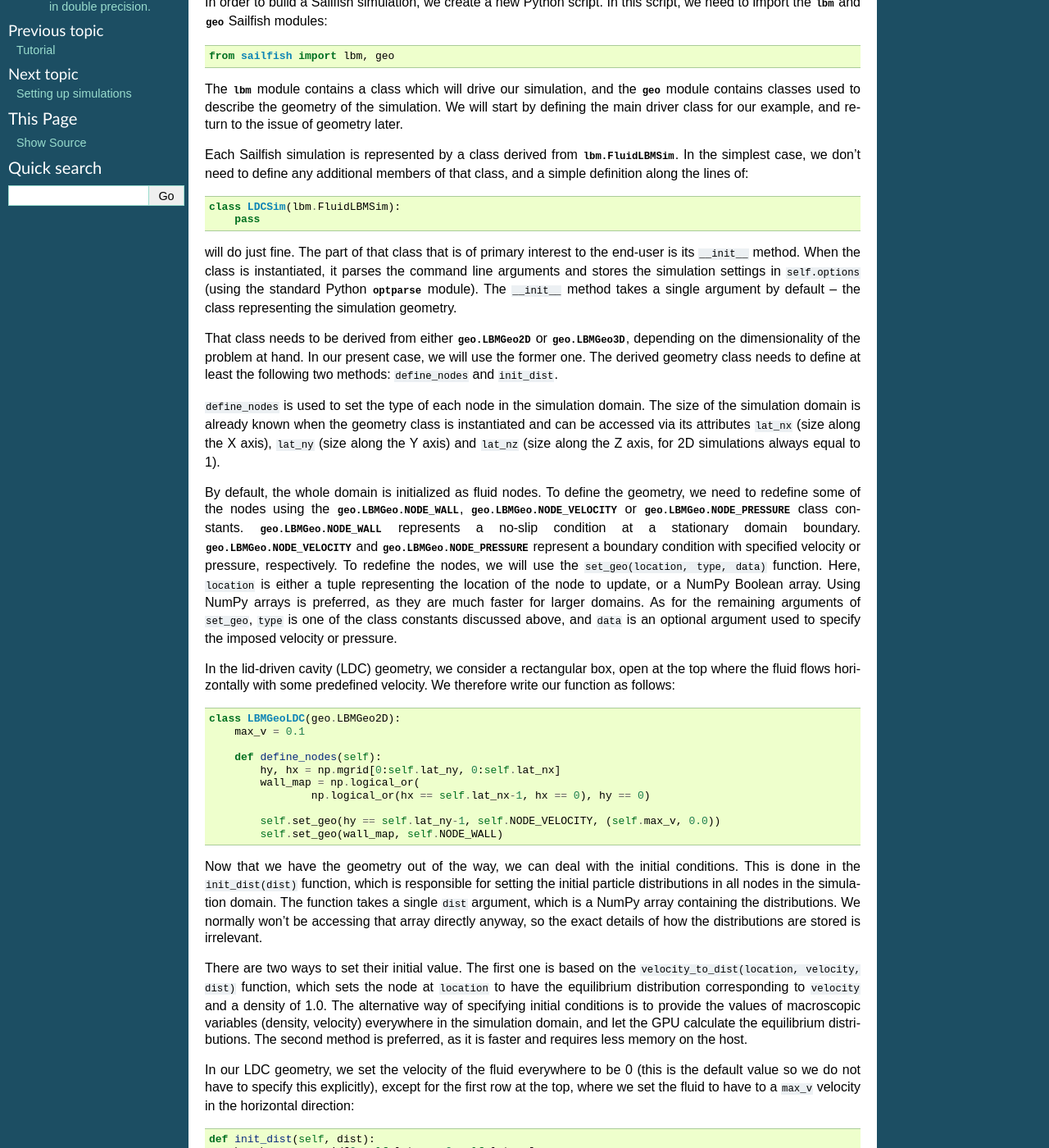
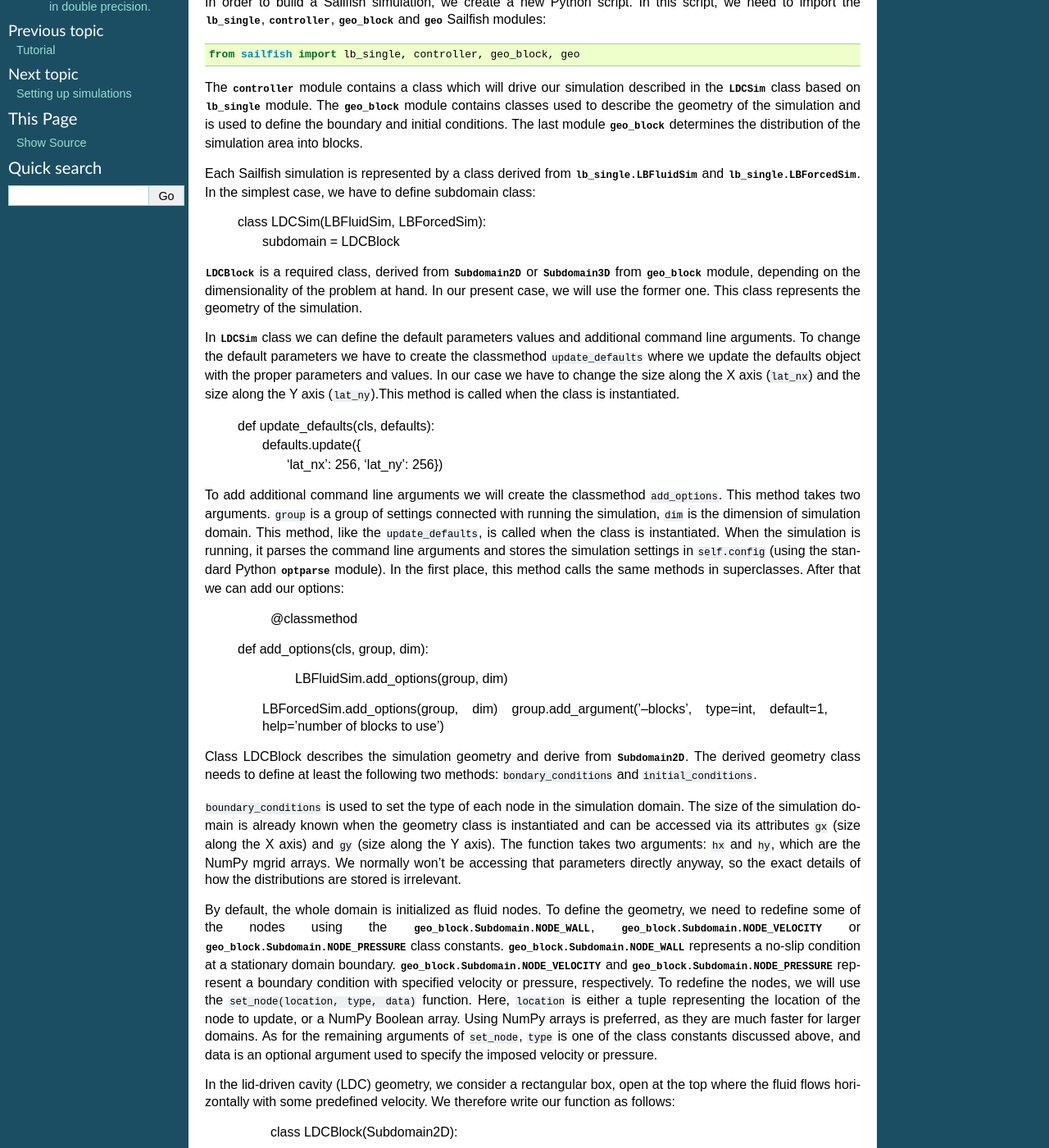
Before and after one commit to sailfish-team/sailfish, a Sphinx documentation site: the page built from doc/running_simulations.rst, in a window 1280 px wide and 1400 px high, scrolled down 234 px. Shown: the whole window at 82% size. Built offline with Sphinx 7.4.7, drawn with Linux system fonts in a browser that asks for light colours; formulas are drawn with MathJax 3; some of the changed text lies outside the part shown.

Commit message:
The program outline update

```diff
--- a/doc/running_simulations.rst
+++ b/doc/running_simulations.rst
@@ -8,99 +8,105 @@ example, which is one of the standard test cases in computational fluid dynamics
 The program outline
 -------------------
 In order to build a Sailfish simulation, we create a new Python script.
-In this script, we need to import the :mod:`lbm` and :mod:`geo` Sailfish
+In this script, we need to import the :mod:`lb_single`, :mod:`controller`, :mod:`geo_block` and :mod:`geo` Sailfish
 modules::
 
-    from sailfish import lbm, geo
+    from sailfish import lb_single, controller, geo_block, geo
 
-The :mod:`lbm` module contains a class which will drive our simulation, and the :mod:`geo`
-module contains classes used to describe the geometry of the simulation.  We will start
-by defining the main driver class for our example, and return to the issue of
-geometry later.
+The :mod:`controller` module contains a class which will drive our simulation described in the :class:`LDCSim`
+class based on :mod:`lb_single` module. The :mod:`geo_block` module contains classes used to describe the geometry
+of the simulation and is used to define the boundary and initial conditions.
+The last module :mod:`geo_block` determines the distribution of the simulation area into blocks.
 
-Each Sailfish simulation is represented by a class derived from :class:`lbm.FluidLBMSim`.
-In the simplest case, we don't need to define any additional members of that class,
-and a simple definition along the lines of::
+Each Sailfish simulation is represented by a class derived from :class:`lb_single.LBFluidSim` and :class:`lb_single.LBForcedSim`.
+In the simplest case, we have to define subdomain class:
 
-    class LDCSim(lbm.FluidLBMSim):
-        pass
+	class LDCSim(LBFluidSim, LBForcedSim):
+		subdomain = LDCBlock
 
-will do just fine.  The part of that class that is of primary interest to the end-user
-is its ``__init__`` method.  When the class is instantiated, it parses the command
-line arguments and stores the simulation settings in ``self.options`` (using the standard
-Python :py:mod:`optparse` module).  The ``__init__`` method takes a single argument by default
--- the class representing the simulation geometry.
+:class:`LDCBlock` is a required class, derived from :class:`Subdomain2D` or :class:`Subdomain3D` from :mod:`geo_block` module, depending on the dimensionality
+of the problem at hand. In our present case, we will use the former one. This class represents the geometry of the simulation.
 
-That class needs to be derived from either :class:`geo.LBMGeo2D` or :class:`geo.LBMGeo3D`, depending
-on the dimensionality of the problem at hand.  In our present case, we will
-use the former one.  The derived geometry class needs to define at least the following
-two methods: ``define_nodes`` and ``init_dist``.
+In :class:`LDCSim` class we can define the default parameters values and additional command line arguments. To change the default
+parameters we have to create the classmethod ``update_defaults`` where we update the defaults object with the proper
+parameters and values. In our case we have to change the size along the X axis (``lat_nx``) and the size along the
+Y axis (``lat_ny``).This method is called when the class is instantiated.
 
-``define_nodes`` is used to set the type of each node in the simulation domain.  The
-size of the simulation domain is already known when the geometry class is instantiated
-and can be accessed via its attributes ``lat_nx`` (size along the X axis), ``lat_ny``
-(size along the Y axis) and ``lat_nz`` (size along the Z axis, for 2D simulations always
-equal to 1).
+	def update_defaults(cls, defaults):
+		defaults.update({
+			'lat_nx': 256,
+			'lat_ny': 256})
 
-By default, the whole domain is initialized as fluid nodes.  To define the geometry, we
-need to redefine some of the nodes using the :const:`geo.LBMGeo.NODE_WALL`, :const:`geo.LBMGeo.NODE_VELOCITY` or
-:const:`geo.LBMGeo.NODE_PRESSURE` class constants.  :const:`geo.LBMGeo.NODE_WALL` represents a no-slip condition at a
-stationary domain boundary.  :const:`geo.LBMGeo.NODE_VELOCITY` and :const:`geo.LBMGeo.NODE_PRESSURE` represent a
-boundary condition with specified velocity or pressure, respectively.  To redefine
-the nodes, we will use the ``set_geo(location, type, data)`` function.  Here, ``location``
-is either a tuple representing the location of the node to update, or a NumPy Boolean
-array.  Using NumPy arrays is preferred, as they are much faster for larger domains.
-As for the remaining arguments of ``set_geo``, ``type`` is one of the class constants
-discussed above, and ``data`` is an optional argument used to specify the imposed
+To add additional command line arguments we will create the classmethod ``add_options``. This method
+takes two arguments. ``group`` is a group of settings connected with running the simulation, ``dim`` is
+the dimension of simulation domain. This method, like the ``update_defaults``, is called when the class
+is instantiated. When the simulation is running, it parses the command line arguments and stores
+the simulation settings in ``self.config`` (using the standard Python :py:mod:`optparse` module). In the first
+place, this method calls the same methods in superclasses. After that we can add our options:
+
+	@classmethod
+    def add_options(cls, group, dim):
+		LBFluidSim.add_options(group, dim)
+        LBForcedSim.add_options(group, dim)
+        group.add_argument('--blocks', type=int, default=1, help='number of blocks to use')
+
+Class LDCBlock describes the simulation geometry and derive from :class:`Subdomain2D`. The derived
+geometry class needs to define at least the following two methods: ``bondary_conditions`` and ``initial_conditions``.
+
+``boundary_conditions`` is used to set the type of each node in the simulation domain. The size of the
+simulation domain is already known when the geometry class is instantiated and can be accessed
+via its attributes ``gx`` (size along the X axis) and ``gy`` (size along the Y axis). The function takes
+two arguments: ``hx`` and ``hy``, which are the NumPy mgrid arrays. We normally won’t be accessing that
+parameters directly anyway, so the exact details of how the distributions are stored is irrelevant.
+
+By default, the whole domain is initialized as fluid nodes. To define the geometry, we need to
+redefine some of the nodes using the :const:`geo_block.Subdomain.NODE_WALL`, :const:`geo_block.Subdomain.NODE_VELOCITY`
+or :const:`geo_block.Subdomain.NODE_PRESSURE` class constants. :const:`geo_block.Subdomain.NODE_WALL` represents
+a no-slip condition at a stationary domain boundary. :const:`geo_block.Subdomain.NODE_VELOCITY` and
+:const:`geo_block.Subdomain.NODE_PRESSURE` represent a boundary condition with specified velocity or
+pressure, respectively. To redefine the nodes, we will use the ``set_node(location, type, data)``
+function. Here, ``location`` is either a tuple representing the location of the node to update,
+or a NumPy Boolean array. Using NumPy arrays is preferred, as they are much faster for
+larger domains. As for the remaining arguments of ``set_node``, ``type`` is one of the class
+constants discussed above, and data is an optional argument used to specify the imposed
 velocity or pressure.
 
-In the lid-driven cavity (LDC) geometry, we consider a rectangular box, open at the top
-where the fluid flows horizontally with some predefined velocity.  We therefore write
-our function as follows::
+In the lid-driven cavity (LDC) geometry, we consider a rectangular box, open at the top where
+the fluid flows horizontally with some predefined velocity. We therefore write our function as follows:
 
-    class LBMGeoLDC(geo.LBMGeo2D):
-        max_v = 0.1
+	class LDCBlock(Subdomain2D):
+    max_v = 0.1
 
-        def define_nodes(self):
-            hy, hx = np.mgrid[0:self.lat_ny, 0:self.lat_nx]
-            wall_map = np.logical_or(
-                    np.logical_or(hx == self.lat_nx-1, hx == 0), hy == 0)
-
-            self.set_geo(hy == self.lat_ny-1, self.NODE_VELOCITY, (self.max_v, 0.0))
-            self.set_geo(wall_map, self.NODE_WALL)
+    def boundary_conditions(self, hx, hy):
+        wall_map = np.logical_or(np.logical_or(hx == self.gx-1, hx == 0), hy == 0)
+        self.set_node(hy == self.gy-1, self.NODE_VELOCITY, (self.max_v, 0.0))
+        self.set_node(wall_map, self.NODE_WALL)
 
 Now that we have the geometry out of the way, we can deal with the initial conditions.
-This is done in the ``init_dist(dist)`` function, which is responsible for setting the initial
-particle distributions in all nodes in the simulation domain.  The function takes a single
-``dist`` argument, which is a NumPy array containing the distributions.  We normally won't
-be accessing that array directly anyway, so the exact details of how the distributions are
-stored is irrelevant.
+This is done in the ``initial_conditions`` function, which is responsible for setting the
+initial particle distributions in all nodes in the simulation domain. The function takes
+three arguments: ``hx``, ``hy`` and ``sim``. ``Sim`` is the reference to simulation object.
 
-There are two ways to set their initial value.  The first one is based on the
-``velocity_to_dist(location, velocity, dist)`` function, which sets the node at ``location``
-to have the equilibrium distribution corresponding to ``velocity`` and a density of 1.0.
-The alternative way of specifying initial conditions is to provide the values of macroscopic
-variables (density, velocity) everywhere in the simulation domain, and let the GPU calculate
-the equilibrium distributions.  The second method is preferred, as it is faster and requires
-less memory on the host.
+The way of specifying initial conditions is to provide the values of macroscopic
+variables (density, velocity) everywhere in the simulation domain, and let the
+GPU calculate the equilibrium distributions.
 
-In our LDC geometry, we set the velocity of the fluid everywhere to be 0 (this is the default value
-so we do not have to specify this explicitly), except for the first row at the top, where we set
-the fluid to have to a ``max_v`` velocity in the horizontal direction::
+In our LDC geometry, we set the velocity of the fluid everywhere to be 0 (this is the default
+value so we do not have to specify this explicitly), except for the first row at the top,
+where we set the fluid to have to a ``max_v`` velocity in the horizontal direction:
 
-        def init_dist(self, dist):
-            hy, hx = np.mgrid[0:self.lat_ny, 0:self.lat_nx]
+	def initial_conditions(self, sim, hx, hy):
+        sim.rho[:] = 1.0
+        sim.vx[hy == self.gy-1] = self.max_v
 
-            self.sim.ic_fields = True
-            self.sim.rho[:] = 1.0
-            self.sim.vx[hy == self.lat_ny-1] = self.max_v
+At this point, we are almost good to go. The only remaining thing to do is to instantiate the
+:class:`LBSimulationController` class from the controller module with two parameters: :class:`LDCSim` and :class:`LBGeometry2D`
+classes. The :class:`LBGeometry2D` class from the :mod:`geo` module. When we want to create more specific distribution
+of the simulation area into blocks we can create a class derived from that one. Now we only have to
+run the simulation:
 
-At this point, we are almost good to go.  The only remaining thing to do is to
-instantiate the ``LDCSim`` class and use its ``run`` method to actually start the
-simulation::
-
-    sim = LDCSim(LBMGeoLDC)
-    sim.run()
+	ctrl = LBSimulationController(LDCSim, LDCGeometry)
+	ctrl.run()
 
 How it works behind the scenes
 ------------------------------
```
